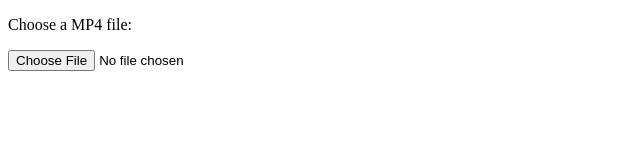
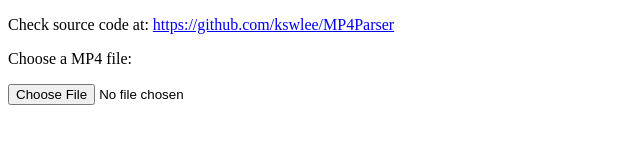
Before and after one commit to kswlee/MP4Parser, a plain HTML site: page example/index.html in a window 1280 px wide. Shown: the whole page, without its empty margins (0-640 px from the left). Drawn offline with nearby package versions, Linux system fonts and the light colour scheme.

Commit message:
Update example html.

```diff
--- a/example/index.html
+++ b/example/index.html
@@ -34,6 +34,10 @@
 </head>
 <body>
 	<div>
+		<p>
+			Check source code at: <a href="https://github.com/kswlee/MP4Parser">https://github.com/kswlee/MP4Parser</a>
+		</p>
+
 		<p>Choose a MP4 file:</p>
 
 		<input id="file_selector" type="file" value=""/>
```
